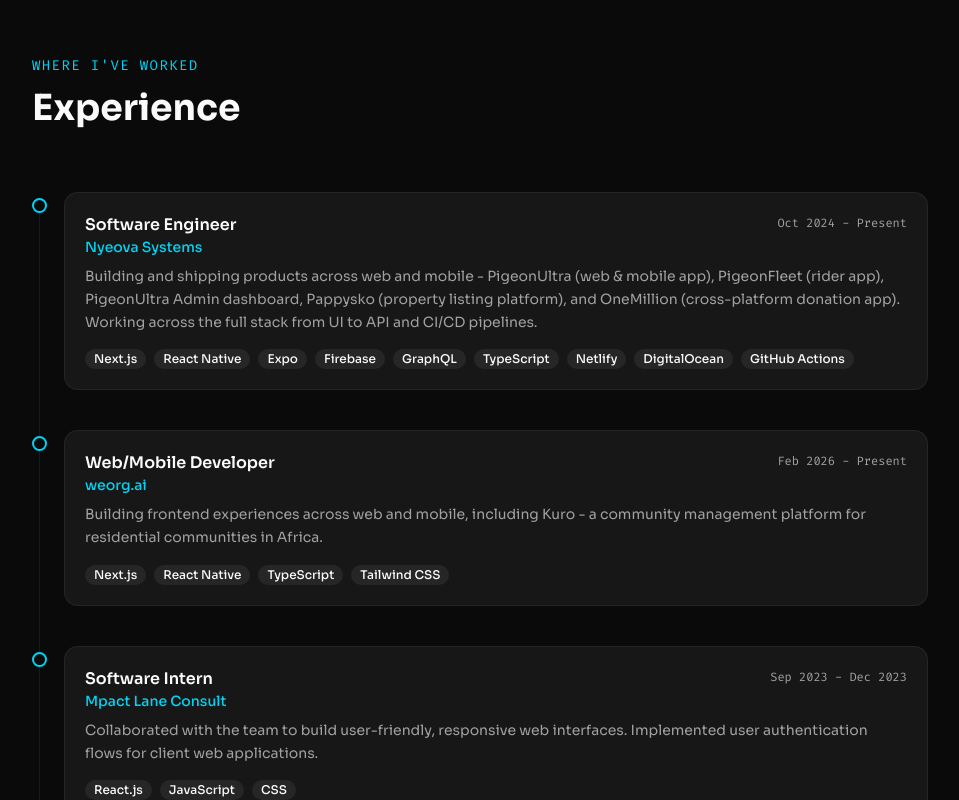
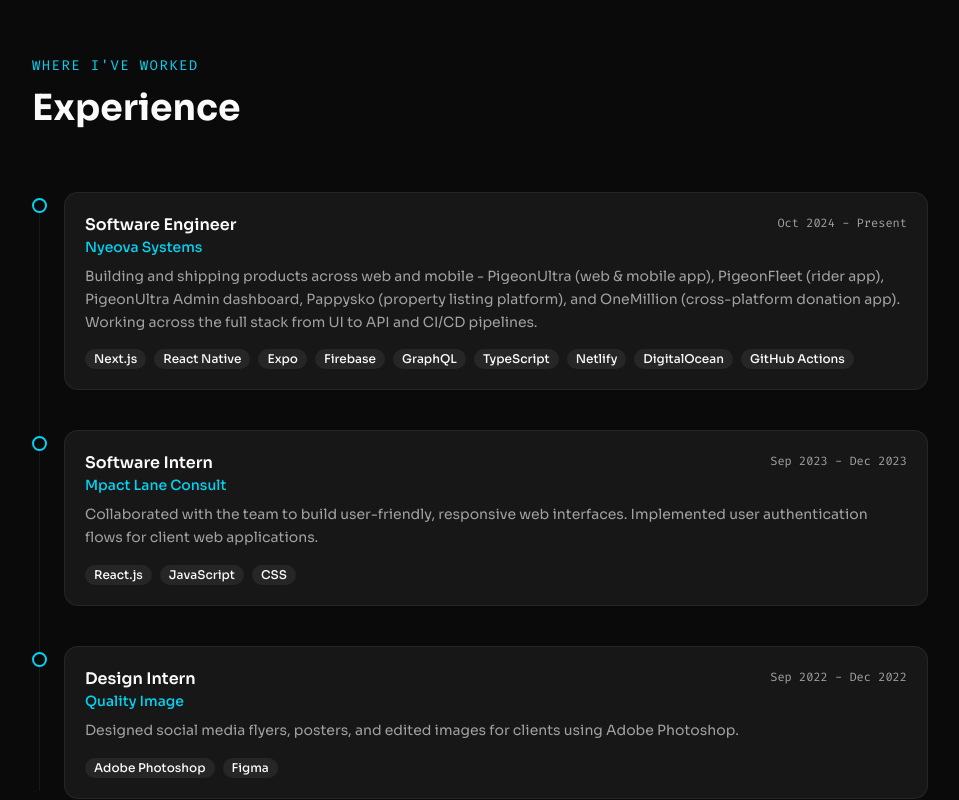
Before and after one commit to Prince-Sarfo/portfolio, a Next.js app: page / in a window 1280 px wide. Shown: the part 2000-2800 px from the top of the page, without its empty margins (160-1119 px from the left). Built offline with nearby package versions, Linux system fonts and the light colour scheme.

Commit message:
chore: comment out weorg.ai experience entry

```diff
--- a/src/modules/home/data/index.ts
+++ b/src/modules/home/data/index.ts
@@ -70,14 +70,14 @@
       "GitHub Actions",
     ],
   },
-  {
-    company: "weorg.ai",
-    role: "Web/Mobile Developer",
-    period: "Feb 2026 - Present",
-    description:
-      "Building frontend experiences across web and mobile, including Kuro - a community management platform for residential communities in Africa.",
-    tech: ["Next.js", "React Native", "TypeScript", "Tailwind CSS"],
-  },
+  // {
+  //   company: "weorg.ai",
+  //   role: "Web/Mobile Developer",
+  //   period: "Feb 2026 - Present",
+  //   description:
+  //     "Building frontend experiences across web and mobile, including Kuro - a community management platform for residential communities in Africa.",
+  //   tech: ["Next.js", "React Native", "TypeScript", "Tailwind CSS"],
+  // },
   {
     company: "Mpact Lane Consult",
     role: "Software Intern",
```
